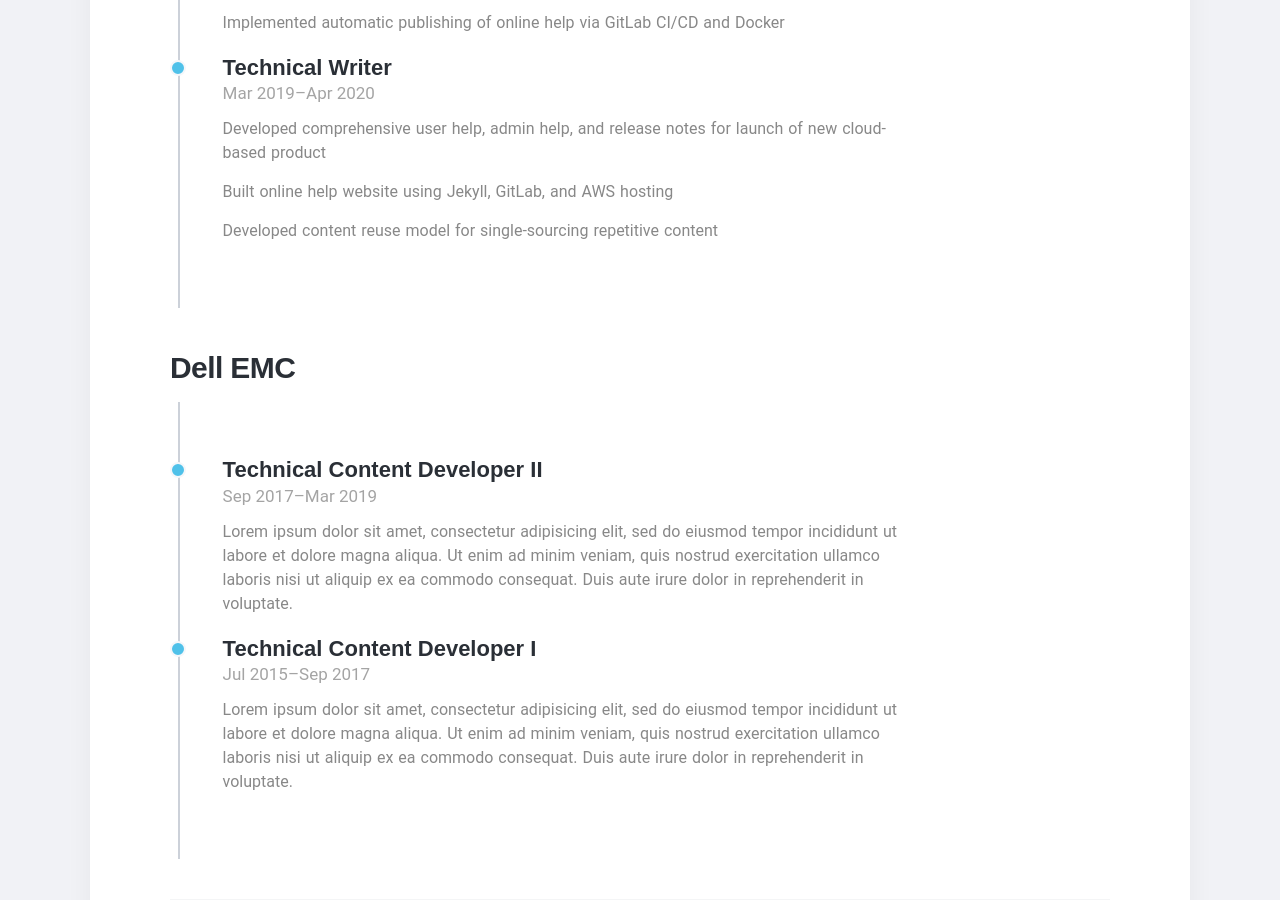
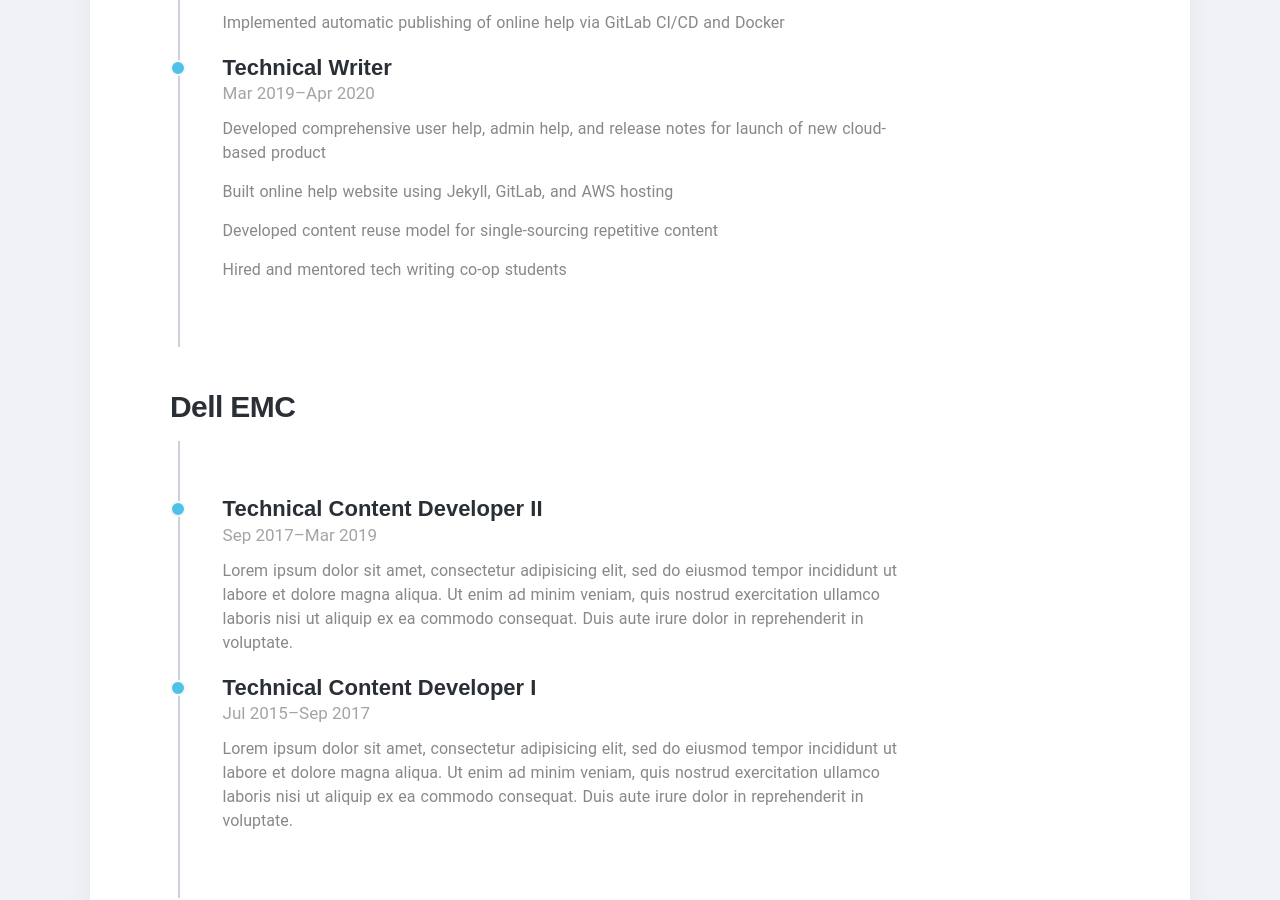
Before and after one commit to emilyrushton/emilyrushton.github.io, a Jekyll site: the page built from index.html, in a window 1280 px wide and 900 px high, scrolled down 1836 px. Built offline with Jekyll 4.4.1, drawn with Linux system fonts in a browser that asks for light colours; nearby versions of some CDN libraries; some web fonts are replaced.

Commit message:
Update index.html

```diff
--- a/index.html
+++ b/index.html
@@ -72,6 +72,7 @@
 						         <p>Developed comprehensive user help, admin help, and release notes for launch of new cloud-based product</p>
 						         <p>Built online help website using Jekyll, GitLab, and AWS hosting</p>
 						         <p>Developed content reuse model for single-sourcing repetitive content</p>
+						         <p>Hired and mentored tech writing co-op students</p>
 						      </div>
 						   </div>
 						</div>
```
